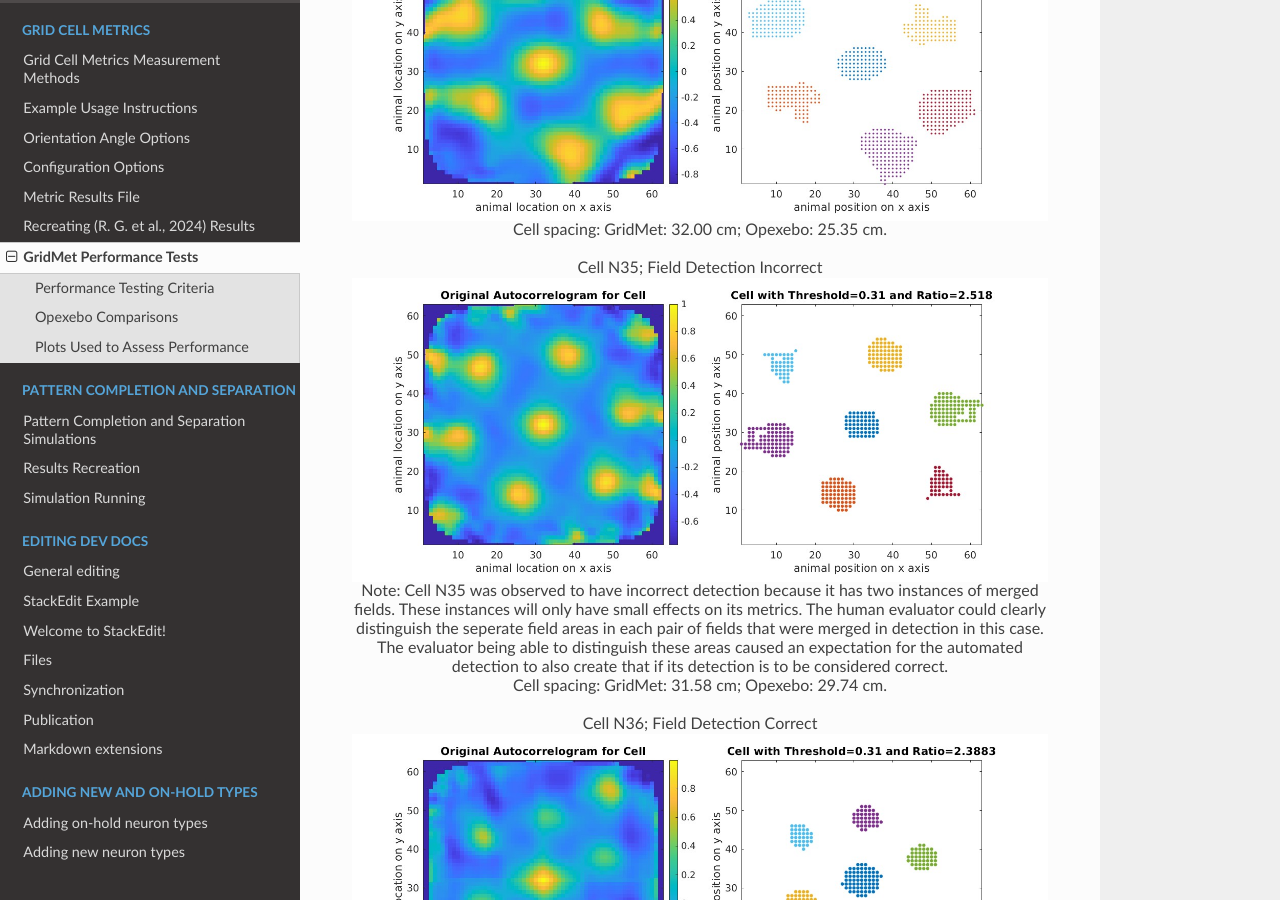
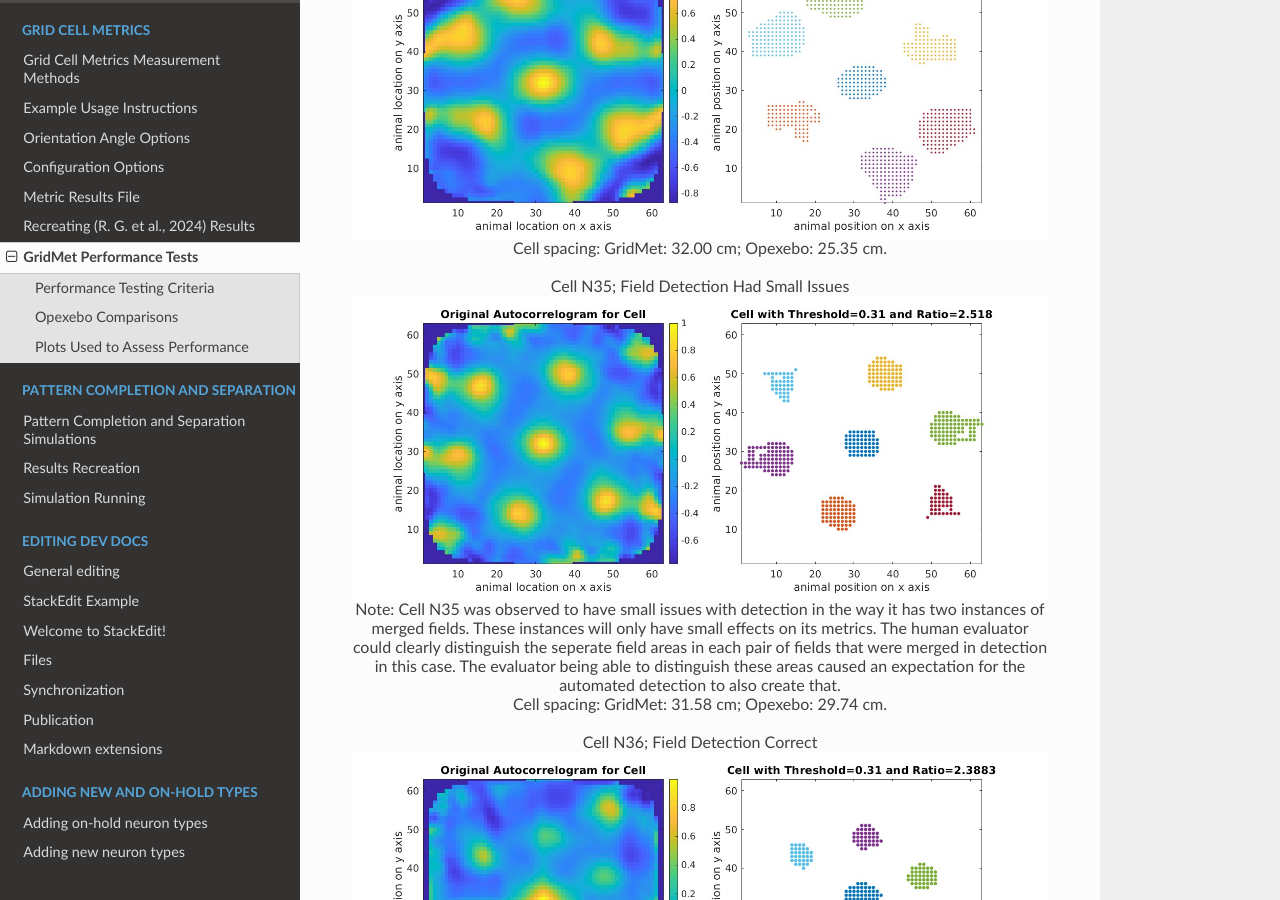
Before and after one commit to Hippocampome-Org/hco_dev_docs, a Sphinx documentation site: the page built from docs/gridcell_metrics/performance_tests.md, in a window 1280 px wide and 900 px high, scrolled down 11065 px. Built offline with Sphinx 7.4.7 and the Read the Docs theme 3.1.0, drawn with Linux system fonts in a browser that asks for light colours; some of the changed text lies outside the part shown.

Commit message:
updated gridmet performance plot results

```diff
--- a/docs/gridcell_metrics/performance_tests.md
+++ b/docs/gridcell_metrics/performance_tests.md
@@ -22,9 +22,9 @@ Cell spacing: GridMet: 36.16 cm; Opexebo: 35.94 cm. (px2cm is 100/32 for n1-n29)
 <a href='https://github.com/Hippocampome-Org/hco_dev_docs/blob/master/media/performance_tests/n2.jpg?raw=true'><img src="https://github.com/Hippocampome-Org/hco_dev_docs/blob/master/media/performance_tests/n2.jpg?raw=true"  width="700"></a>
 Cell spacing: GridMet: 38.25 cm; Opexebo: 38.32 cm.
 <br><br>Cell N3 Was Omitted from Testing Due to Having a Grid Score Below 0.2.
-<br><br>Cell N4; Field Detection Incorrect
+<br><br>Cell N4; Field Detection Had Very Small Issues
 <a href='https://github.com/Hippocampome-Org/hco_dev_docs/blob/master/media/performance_tests/n4.jpg?raw=true'><img src="https://github.com/Hippocampome-Org/hco_dev_docs/blob/master/media/performance_tests/n4.jpg?raw=true"  width="700"></a>
-Notes: Cell N4 was observed to have incorrect detection because 2 of its 35 field area pixels are in the wrong field. This will have only very small effects on metric results but is still an error.
+Notes: Cell N4 was observed to have a very small detection issue in the way that 2 of its 35 field area pixels are in the wrong field. This will have only very small effects on metric results.
 <br>Cell spacing: GridMet: 39.70 cm; Opexebo: 39.13 cm.
 <br><br>Cell N5; Field Detection Correct
 <a href='https://github.com/Hippocampome-Org/hco_dev_docs/blob/master/media/performance_tests/n5.jpg?raw=true'><img src="https://github.com/Hippocampome-Org/hco_dev_docs/blob/master/media/performance_tests/n5.jpg?raw=true"  width="700"></a>
@@ -38,9 +38,9 @@ Cell spacing: GridMet: 57.61 cm; Opexebo: 56.95 cm.
 <br><br>Cell N10; Field Detection Correct
 <a href='https://github.com/Hippocampome-Org/hco_dev_docs/blob/master/media/performance_tests/n10.jpg?raw=true'><img src="https://github.com/Hippocampome-Org/hco_dev_docs/blob/master/media/performance_tests/n10.jpg?raw=true"  width="700"></a>
 Cell spacing: GridMet: 75.63 cm; Opexebo: 70.17 cm.
-<br><br>Cell N11; Field Detection Correct
+<br><br>Cell N11; Field Detection Had Small Issues
 <a href='https://github.com/Hippocampome-Org/hco_dev_docs/blob/master/media/performance_tests/n11.jpg?raw=true'><img src="https://github.com/Hippocampome-Org/hco_dev_docs/blob/master/media/performance_tests/n11.jpg?raw=true"  width="700"></a>
-Note: Cell N11's field detection was not penalized for any merged fields because how to separate two pairs of fields in the original recording plot was considered to be unclear to the human evalulator. The automated field detection was not expected to go beyond the human evaluator's performance abilities.
+Note: Cell N11's field detection was found to have small detection issues with merged fields. These issues have only a small effect on statistical results. The human evaluator identified fields at the center top and bottom positions of the recordings plot that appear merged in the field detection. The automated field detection is expected to be able to meet the human evaluator's performance abilities.
 <br>Cell spacing: GridMet: 72.37 cm; Opexebo: 71.49 cm.
 <br><br>Cell N12; Field Detection Correct
 <a href='https://github.com/Hippocampome-Org/hco_dev_docs/blob/master/media/performance_tests/n12.jpg?raw=true'><img src="https://github.com/Hippocampome-Org/hco_dev_docs/blob/master/media/performance_tests/n12.jpg?raw=true"  width="700"></a>
@@ -107,9 +107,9 @@ Note: Cell numbering skips N30, N31, and N32.
 <br><br>Cell N34; Field Detection Correct
 <a href='https://github.com/Hippocampome-Org/hco_dev_docs/blob/master/media/performance_tests/n34.jpg?raw=true'><img src="https://github.com/Hippocampome-Org/hco_dev_docs/blob/master/media/performance_tests/n34.jpg?raw=true"  width="700"></a>
 <br>Cell spacing: GridMet: 32.00 cm; Opexebo: 25.35 cm.
-<br><br>Cell N35; Field Detection Incorrect
+<br><br>Cell N35; Field Detection Had Small Issues
 <a href='https://github.com/Hippocampome-Org/hco_dev_docs/blob/master/media/performance_tests/n35.jpg?raw=true'><img src="https://github.com/Hippocampome-Org/hco_dev_docs/blob/master/media/performance_tests/n35.jpg?raw=true"  width="700"></a>
-Note: Cell N35 was observed to have incorrect detection because it has two instances of merged fields. These instances will only have small effects on its metrics. The human evaluator could clearly distinguish the seperate field areas in each pair of fields that were merged in detection in this case. The evaluator being able to distinguish these areas caused an expectation for the automated detection to also create that if its detection is to be considered correct.
+Note: Cell N35 was observed to have small issues with detection in the way it has two instances of merged fields. These instances will only have small effects on its metrics. The human evaluator could clearly distinguish the seperate field areas in each pair of fields that were merged in detection in this case. The evaluator being able to distinguish these areas caused an expectation for the automated detection to also create that.
 <br>Cell spacing: GridMet: 31.58 cm; Opexebo: 29.74 cm.
 <br><br>Cell N36; Field Detection Correct
 <a href='https://github.com/Hippocampome-Org/hco_dev_docs/blob/master/media/performance_tests/n36.jpg?raw=true'><img src="https://github.com/Hippocampome-Org/hco_dev_docs/blob/master/media/performance_tests/n36.jpg?raw=true"  width="700"></a>
```
